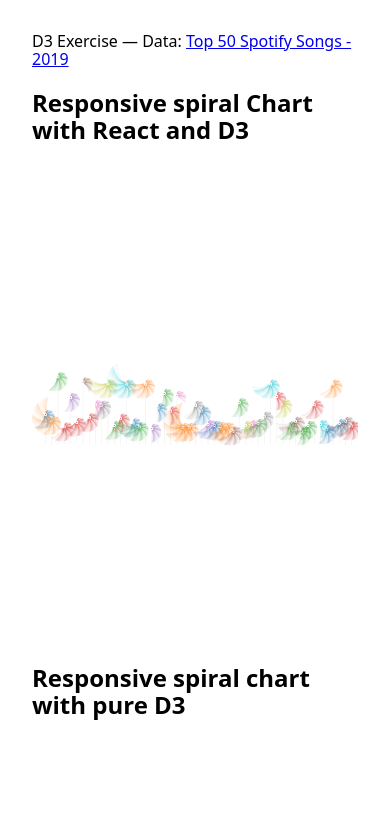
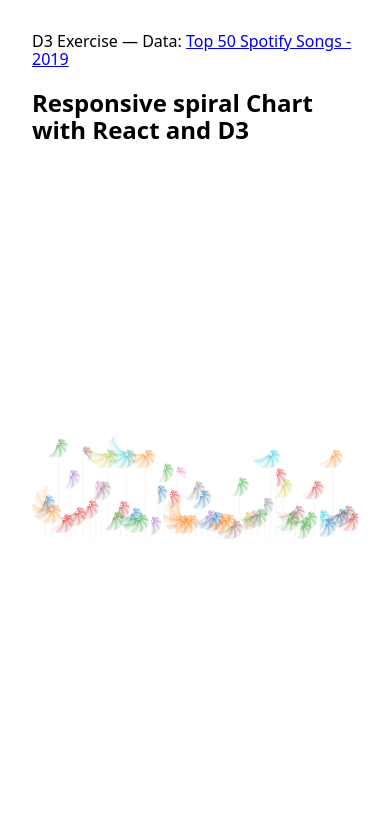
Before and after one commit to edoguido/D3-buildup-edoardo, a React app: page / in a window 390 px wide. Shown: the top 821 px of the page. Built offline with nearby package versions, Linux system fonts and the light colour scheme.

Commit message:
😩 Both charts are now responsive for real

```diff
--- a/src/components/SpiralMultiples.js
+++ b/src/components/SpiralMultiples.js
@@ -34,7 +34,7 @@ export default function SpiralMultiples(props) {
     left: 80,
   })
   const [width] = useState(1920)
-  const [height] = useState(480)
+  const [height] = useState(640)
   const [viewBox] = useState([0, 0, width, height])
 
   // graph constants
@@ -56,6 +56,10 @@ export default function SpiralMultiples(props) {
     .scaleLinear()
     .range([height - margin.bottom, margin.top])
     .domain(d3.extent(dataset, d => d.spiralYCoord))
+
+  //axes
+  // const xAxis = d3.axisBottom(xScale)
+  // const yAxis = d3.axisLeft(yScale)
 
   return (
     <div className="chart">
@@ -102,8 +106,8 @@ export default function SpiralMultiples(props) {
                     <g key={j}>
                       <path
                         stroke={colorScheme(datum.spiralColor)}
-                        strokeWidth={debug ? 1.5 : spiralModulus}
-                        opacity={debug ? 1 : spiralModulus}
+                        strokeWidth={debug ? 0.5 : spiralModulus}
+                        opacity={debug ? 0.5 : spiralModulus}
                         fill="transparent"
                         d={`
                           M ${circlePoints.x} ${circlePoints.y}
--- a/src/style.css
+++ b/src/style.css
@@ -35,6 +35,4 @@ h1 {
 #root .chart > svg {
   position: relative;
   width: 100%;
-  left: 0;
-  top: 0;
 }
```
